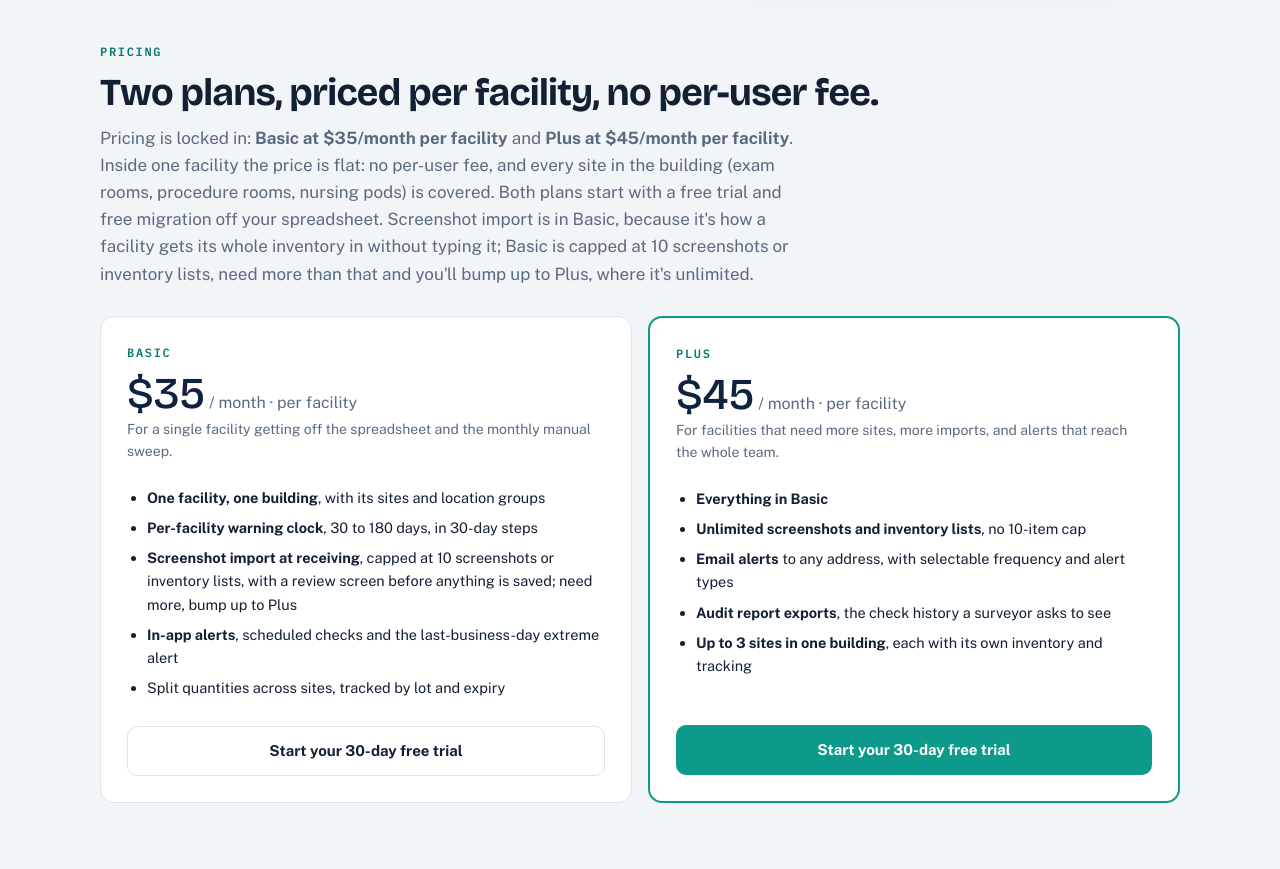
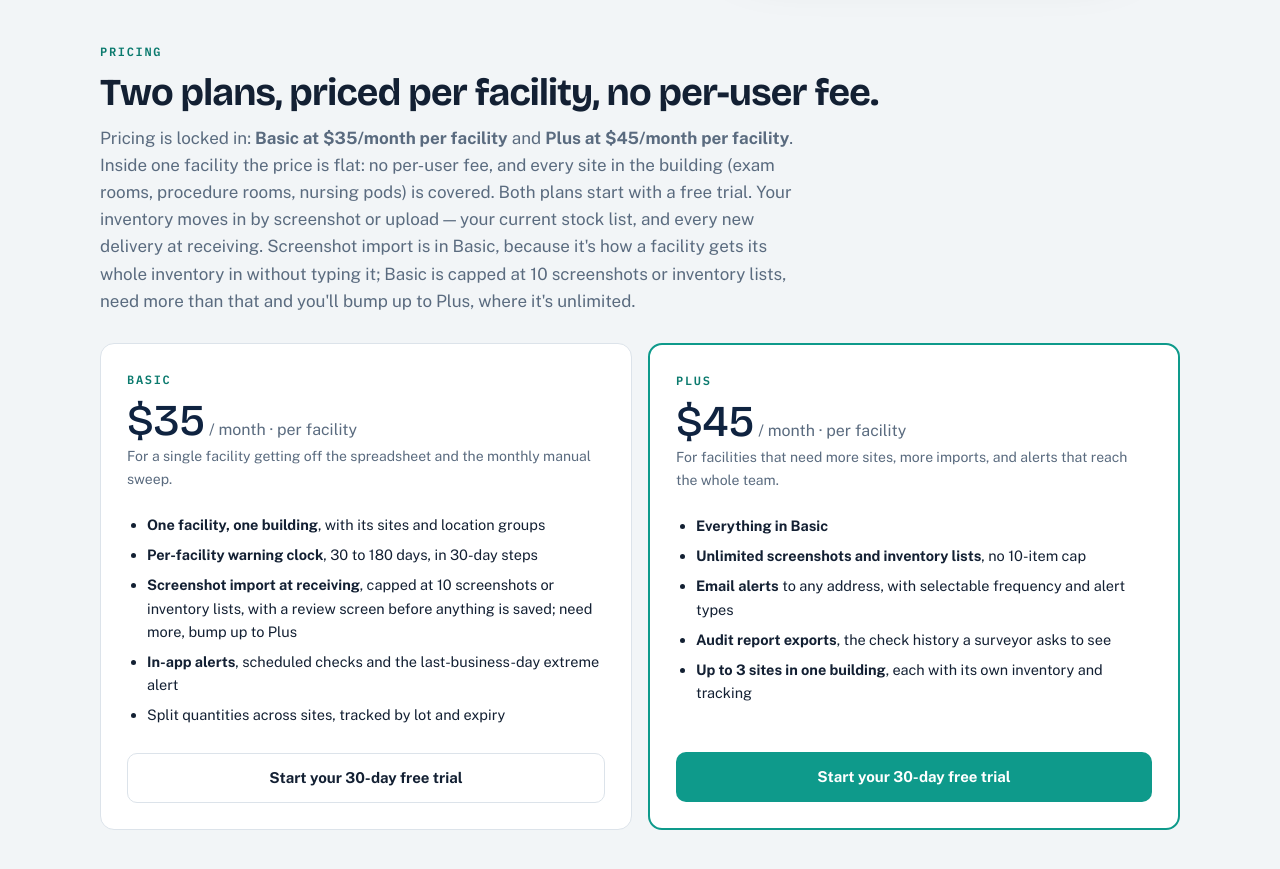
Before and after one commit to erikgriff/expiryhealth-site, a plain HTML site: page index.html in a window 1280 px wide. Shown: the part 6120-6989 px from the top of the page. Drawn offline with nearby package versions, Linux system fonts and the light colour scheme.

Commit message:
Pricing: replace 'free migration' with screenshot/upload for existing and future stock

```diff
--- a/index.html
+++ b/index.html
@@ -549,7 +549,7 @@
 <section class="soft" id="pricing"><div class="wrap">
   <div class="kicker">Pricing</div>
   <h2>Two plans, priced per facility, no per-user fee.</h2>
-  <p class="sub">Pricing is locked in: <b>Basic at $35/month per facility</b> and <b>Plus at $45/month per facility</b>. Inside one facility the price is flat: no per-user fee, and every site in the building (exam rooms, procedure rooms, nursing pods) is covered. Both plans start with a free trial and free migration off your spreadsheet. Screenshot import is in Basic, because it's how a facility gets its whole inventory in without typing it; Basic is capped at 10 screenshots or inventory lists, need more than that and you'll bump up to Plus, where it's unlimited.</p>
+  <p class="sub">Pricing is locked in: <b>Basic at $35/month per facility</b> and <b>Plus at $45/month per facility</b>. Inside one facility the price is flat: no per-user fee, and every site in the building (exam rooms, procedure rooms, nursing pods) is covered. Both plans start with a free trial. Your inventory moves in by screenshot or upload — your current stock list, and every new delivery at receiving. Screenshot import is in Basic, because it's how a facility gets its whole inventory in without typing it; Basic is capped at 10 screenshots or inventory lists, need more than that and you'll bump up to Plus, where it's unlimited.</p>
   <div class="plans">
     <div class="plan">
       <div class="pname">Basic</div>
```
